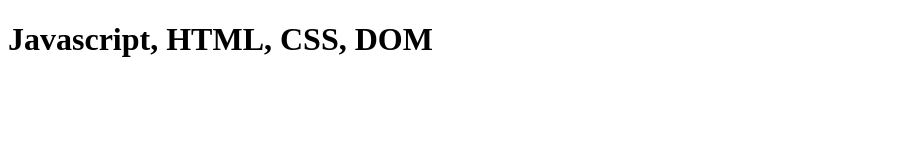
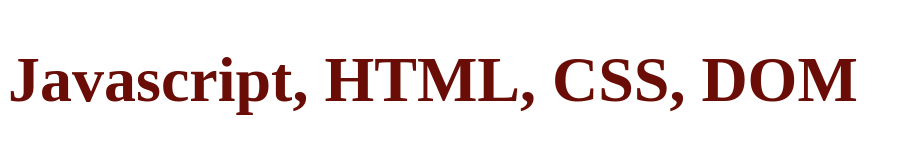
Before and after one commit to janispurins64/10vipro_HTML_js_css, a plain HTML site: page index.html in a window 1280 px wide. Shown: the whole page, without its empty margins (0-911 px from the left). Drawn offline with Linux system fonts and the light colour scheme.

```diff
--- a/static/j10vi1.js
+++ b/static/j10vi1.js
@@ -0,0 +1,4 @@
+function jp_01(a,b){
+
+    console.log(a,b,a+b);
+}
--- a/static/mumu.css
+++ b/static/mumu.css
@@ -2,3 +2,7 @@
     color:rgb(6, 7, 105);
     font-size:200%;
 }
+h1 {
+    color:rgb(105, 13, 6);
+    font-size:400%;
+}
```
Also changed, not shown: index.html (+1 -1 lines).
